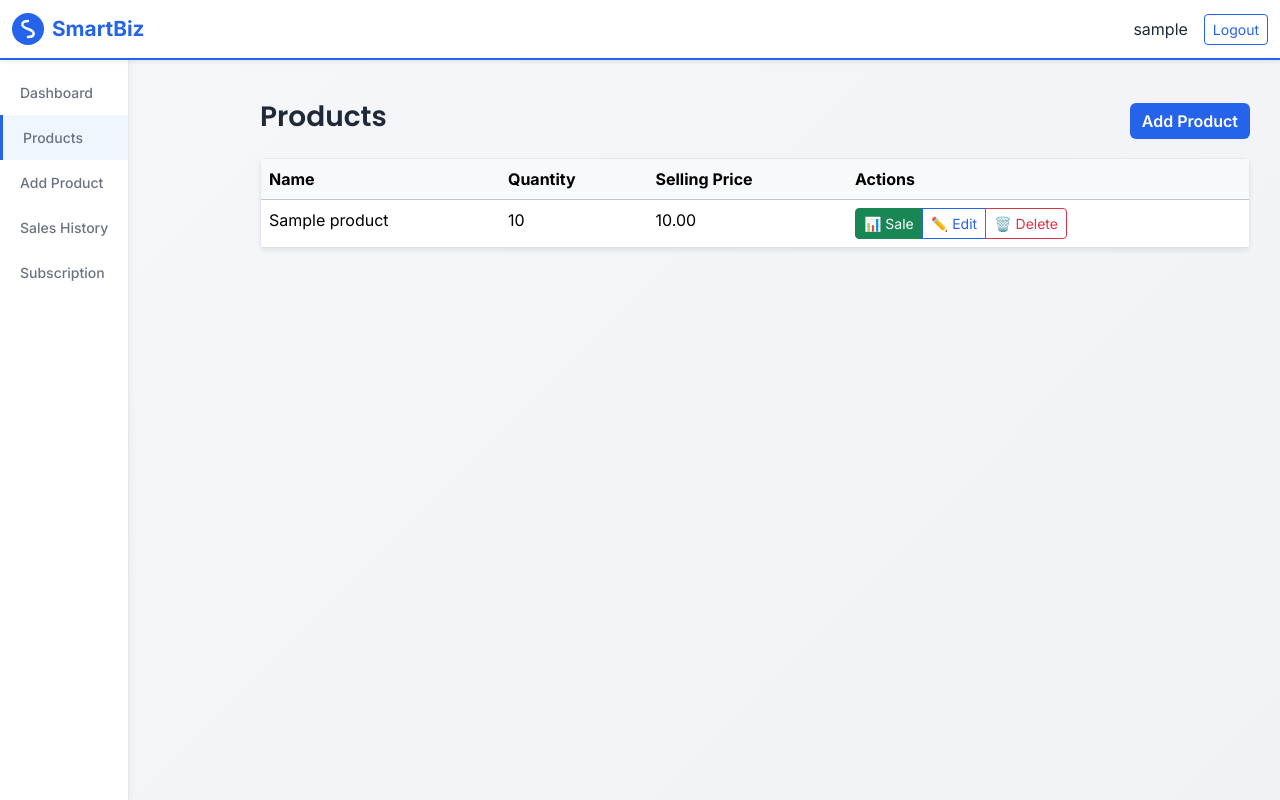
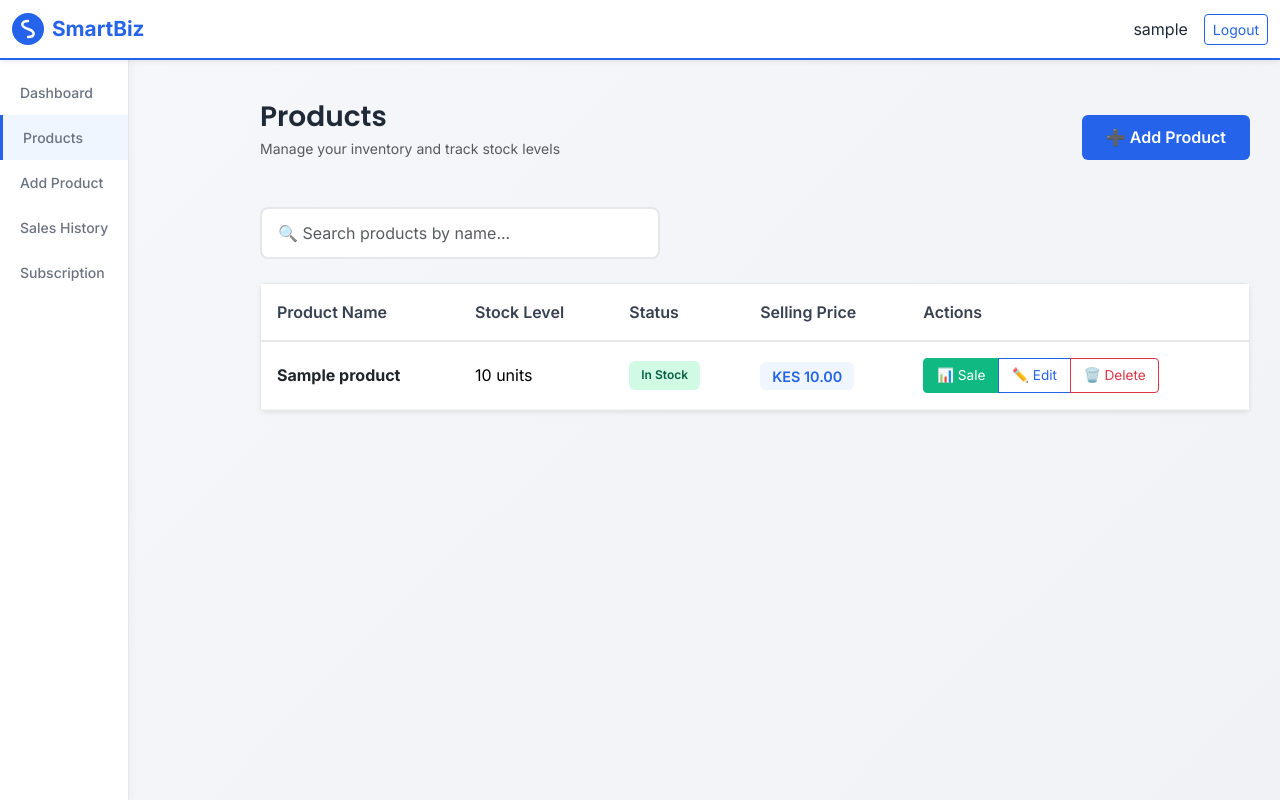
Before and after one commit to mathncode-sid/smart-biz, a Django app: page /products/ in a window 1280 px wide. Run offline with Django 5.2, Linux system fonts and the light colour scheme; a user stored in the database is signed in; tables that the repository leaves empty hold one stand-in row (values such as "Sample post").

Commit message:
Revamp product list page with enhanced styling, animations, and improved user interface elements for better user experience

```diff
--- a/smartbiz/templates/core/product_list.html
+++ b/smartbiz/templates/core/product_list.html
@@ -1,29 +1,217 @@
 {% extends "core/base.html" %}
 {% block content %}
 
-<div class="d-flex justify-content-between align-items-center mb-3">
-    <h3 class="fw-semibold">Products</h3>
-    <a href="{% url 'product_create' %}" class="btn btn-primary">Add Product</a>
+<style>
+    @keyframes slideInUp {
+        from {
+            opacity: 0;
+            transform: translateY(20px);
+        }
+        to {
+            opacity: 1;
+            transform: translateY(0);
+        }
+    }
+
+    .page-header {
+        animation: slideInUp 0.6s ease-out;
+        margin-bottom: 2rem;
+    }
+
+    .page-header h3 {
+        font-size: 1.75rem;
+        font-weight: 700;
+    }
+
+    .search-container {
+        animation: slideInUp 0.6s ease-out 0.1s;
+        animation-fill-mode: both;
+        margin-bottom: 1.5rem;
+    }
+
+    .search-container .form-control {
+        border-radius: 8px;
+        border: 2px solid #e5e7eb;
+        transition: all 0.3s ease;
+        padding: 0.75rem 1rem;
+    }
+
+    .search-container .form-control:focus {
+        border-color: #2563EB;
+        box-shadow: 0 0 0 3px rgba(37, 99, 235, 0.1);
+    }
+
+    .products-table {
+        animation: slideInUp 0.6s ease-out 0.2s;
+        animation-fill-mode: both;
+    }
+
+    .table thead {
+        background: linear-gradient(135deg, #f9fafb 0%, #f3f4f6 100%);
+    }
+
+    .table th {
+        font-weight: 600;
+        color: #374151;
+        border-bottom: 2px solid #e5e7eb;
+        padding: 1rem !important;
+    }
+
+    .table td {
+        padding: 1rem !important;
+        vertical-align: middle;
+    }
+
+    .table tbody tr {
+        border-bottom: 1px solid #f3f4f6;
+        transition: all 0.3s ease;
+    }
+
+    .table tbody tr:hover {
+        background-color: #f9fafb;
+        transform: scale(1.01);
+    }
+
+    .stock-badge {
+        display: inline-block;
+        padding: 0.35rem 0.75rem;
+        border-radius: 6px;
+        font-size: 0.75rem;
+        font-weight: 600;
+        animation: slideInUp 0.6s ease-out;
+    }
+
+    .stock-healthy {
+        background-color: #d1fae5;
+        color: #065f46;
+    }
+
+    .stock-warning {
+        background-color: #fef3c7;
+        color: #92400e;
+    }
+
+    .stock-danger {
+        background-color: #fee2e2;
+        color: #991b1b;
+    }
+
+    .price-badge {
+        font-weight: 600;
+        color: #2563EB;
+        background-color: #eff6ff;
+        padding: 0.35rem 0.75rem;
+        border-radius: 6px;
+        font-size: 0.9rem;
+    }
+
+    .btn-group .btn {
+        transition: all 0.2s ease;
+        font-size: 0.85rem;
+        padding: 0.4rem 0.8rem;
+    }
+
+    .btn-group .btn:hover {
+        transform: translateY(-2px);
+    }
+
+    .btn-group .btn-success {
+        background-color: #10b981;
+        border-color: #10b981;
+    }
+
+    .btn-group .btn-success:hover {
+        background-color: #059669;
+        border-color: #059669;
+    }
+
+    .empty-state {
+        animation: slideInUp 0.6s ease-out 0.3s;
+        animation-fill-mode: both;
+        text-align: center;
+        padding: 3rem 2rem;
+    }
+
+    .empty-state-icon {
+        font-size: 3rem;
+        margin-bottom: 1rem;
+    }
+
+    .empty-state-title {
+        font-size: 1.25rem;
+        font-weight: 600;
+        color: #1f2937;
+        margin-bottom: 0.5rem;
+    }
+
+    .empty-state-text {
+        color: #6b7280;
+        margin-bottom: 1.5rem;
+    }
+
+    @media (max-width: 768px) {
+        .btn-group {
+            display: flex;
+            flex-direction: column;
+            gap: 0.25rem;
+        }
+
+        .btn-group .btn {
+            width: 100%;
+            font-size: 0.75rem;
+        }
+    }
+</style>
+
+<div class="page-header">
+    <div class="d-flex justify-content-between align-items-center">
+        <div>
+            <h3 class="fw-semibold mb-1">Products</h3>
+            <p class="text-muted small">Manage your inventory and track stock levels</p>
+        </div>
+        <a href="{% url 'product_create' %}" class="btn btn-primary" style="padding: 0.65rem 1.5rem;">
+            ➕ Add Product
+        </a>
+    </div>
 </div>
 
-<div class="card shadow-sm border-0">
+<div class="search-container">
+    <input type="text" id="searchInput" class="form-control" placeholder="🔍 Search products by name..." style="max-width: 400px;">
+</div>
+
+<div class="products-table card shadow-sm border-0">
     <div class="table-responsive">
-        <table class="table table-hover mb-0">
-            <thead class="table-light">
+        <table class="table table-hover mb-0" id="productsTable">
+            <thead>
                 <tr>
-                    <th>Name</th>
-                    <th>Quantity</th>
+                    <th>Product Name</th>
+                    <th>Stock Level</th>
+                    <th>Status</th>
                     <th>Selling Price</th>
                     <th>Actions</th>
                 </tr>
             </thead>
-
             <tbody>
                 {% for product in products %}
-                <tr>
-                    <td>{{ product.name }}</td>
-                    <td>{{ product.quantity }}</td>
-                    <td>{{ product.selling_price }}</td>
+                <tr class="product-row" data-name="{{ product.name|lower }}">
+                    <td>
+                        <strong class="text-dark">{{ product.name }}</strong>
+                    </td>
+                    <td>
+                        <span class="fw-600">{{ product.quantity }} units</span>
+                    </td>
+                    <td>
+                        {% if product.quantity == 0 %}
+                            <span class="stock-badge stock-danger">Out of Stock</span>
+                        {% elif product.quantity < 10 %}
+                            <span class="stock-badge stock-warning">Low Stock</span>
+                        {% else %}
+                            <span class="stock-badge stock-healthy">In Stock</span>
+                        {% endif %}
+                    </td>
+                    <td>
+                        <span class="price-badge">KES {{ product.selling_price }}</span>
+                    </td>
                     <td>
                         <div class="btn-group btn-group-sm" role="group">
                             <a href="{% url 'record_sale' product.id %}" class="btn btn-success" title="Record Sale">
@@ -40,8 +228,13 @@
                 </tr>
                 {% empty %}
                 <tr>
-                    <td colspan="4" class="text-center text-muted py-3">
-                        No products found.
+                    <td colspan="5">
+                        <div class="empty-state">
+                            <div class="empty-state-icon">📦</div>
+                            <div class="empty-state-title">No Products Yet</div>
+                            <p class="empty-state-text">Start managing your inventory by adding your first product</p>
+                            <a href="{% url 'product_create' %}" class="btn btn-primary">Add Your First Product</a>
+                        </div>
                     </td>
                 </tr>
                 {% endfor %}
@@ -50,4 +243,22 @@
     </div>
 </div>
 
+<script>
+    // Search functionality
+    document.getElementById('searchInput').addEventListener('keyup', function(e) {
+        const searchTerm = e.target.value.toLowerCase();
+        const rows = document.querySelectorAll('.product-row');
+
+        rows.forEach(row => {
+            const productName = row.dataset.name;
+            if (productName.includes(searchTerm)) {
+                row.style.display = '';
+                row.style.animation = 'slideInUp 0.3s ease-out';
+            } else {
+                row.style.display = 'none';
+            }
+        });
+    });
+</script>
+
 {% endblock %}
```
